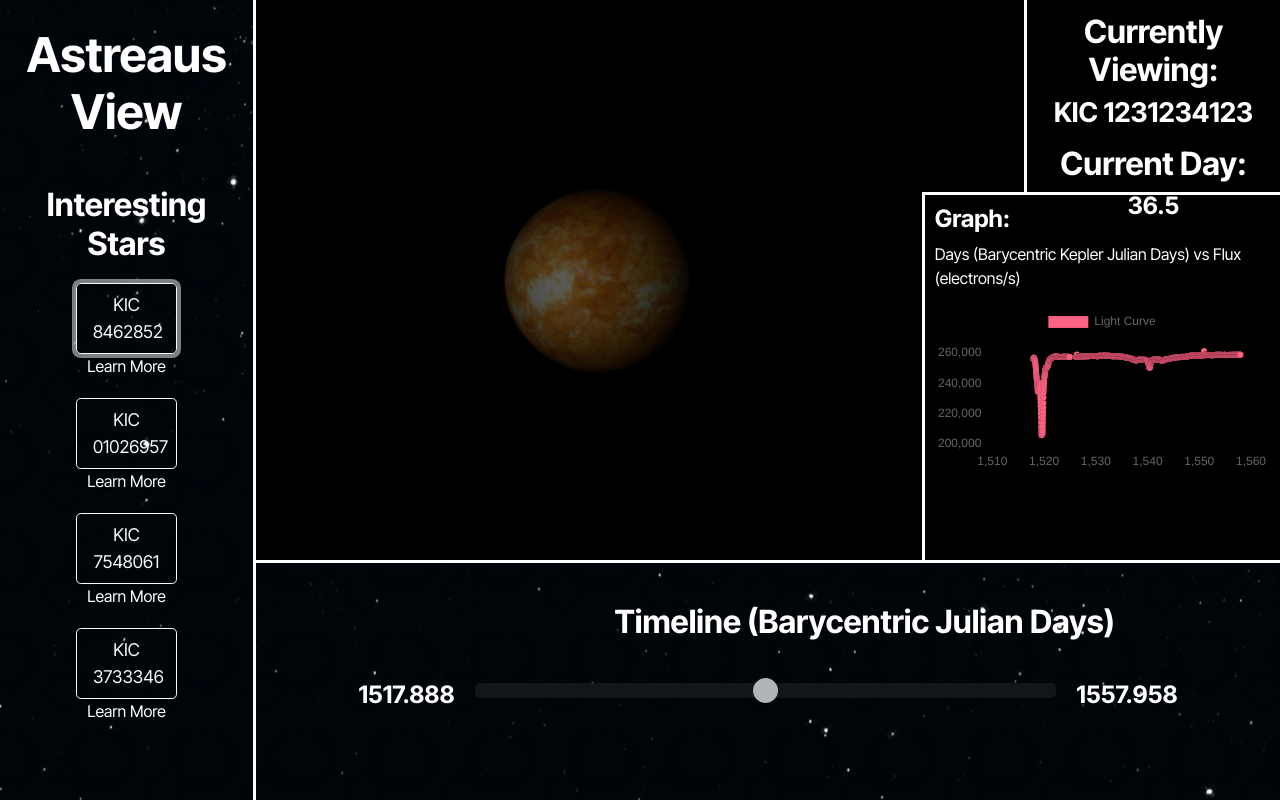
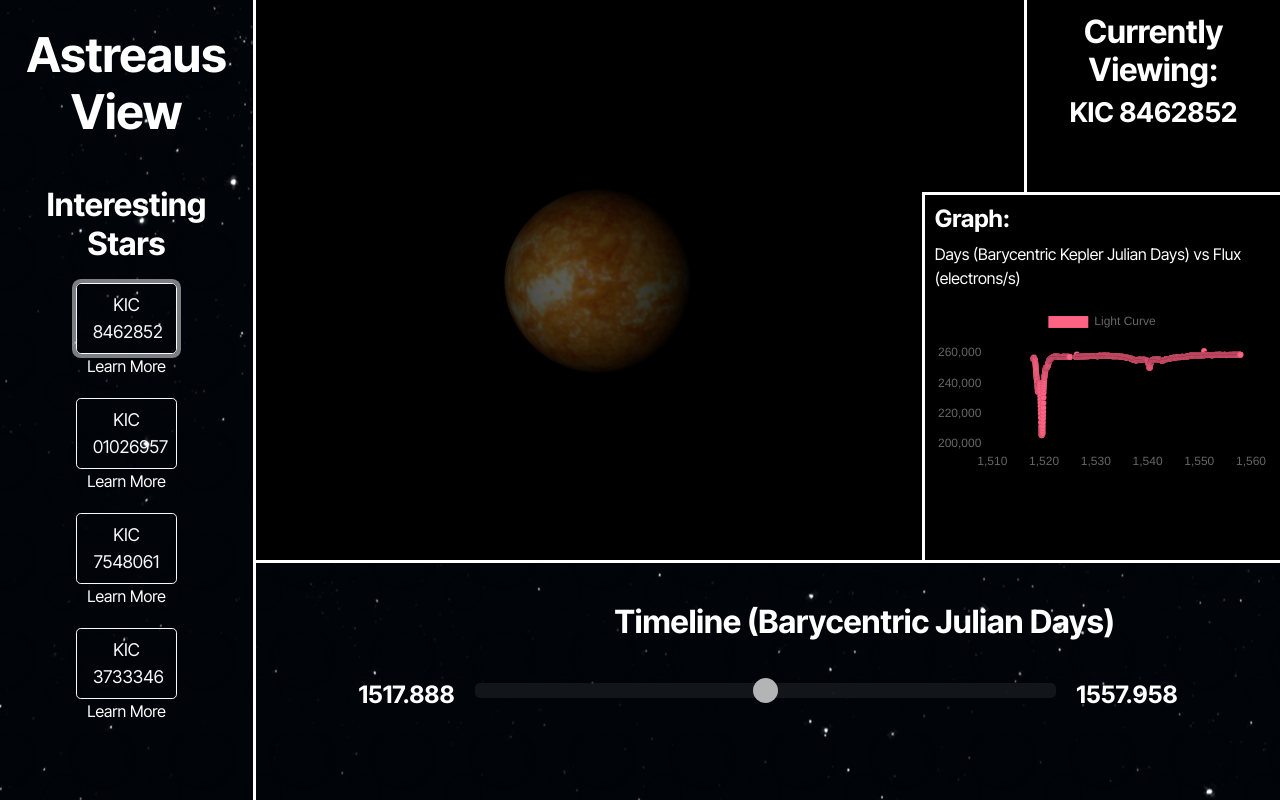
Before and after one commit to kYpranite/astraeus-view, a plain HTML site: page templates/index.html in a window 1280 px wide. Both pictures are taken after a click on the button "KIC 8462852". Drawn offline with nearby package versions, Linux system fonts and the light colour scheme.

Commit message:
final update

```diff
--- a/js/index.js
+++ b/js/index.js
@@ -9,6 +9,7 @@ var kic754 = $("#kic754");
 var kic014 = $("#kic014");
 var kic373 = $("#kic373");
 
+var currStarLabel = document.querySelector('.current-star');
 var time = $("#current-time");
 console.log(time)
 
@@ -36,7 +37,6 @@ var curArray = []
 // Update the current slider value (each time you drag the slider handle)
 slider.oninput = function() {
     rads = this.value * .01 * 2 * Math.PI
-    time[0].textContent = this.value;
     if(cepheid)
     {
         console.log(curArray[this.value] + 2)
@@ -146,6 +146,7 @@ function getJson(name, binary)
     fetch(jsonName).then((response) => response.json())
     .then((json) =>
         {
+            currStarLabel.textContent = json.kic;
             if(myChart != null)
             {
                 myChart.destroy();
--- a/templates/index.html
+++ b/templates/index.html
@@ -48,11 +48,7 @@
                 <div class="viewing-info">
                     <div class="current-view">
                         <h3 class="current-star-label">Currently Viewing:</h3>
-                        <h4 class="current-star">KIC 1231234123</h4>
-                    </div>
-                    <div class="current-view">
-                        <h3 class="current-time-label">Current Day:</h3>
-                        <h4 id="current-time">36.5</h4>
+                        <h4 class="current-star"></h4>
                     </div>
                 </div>
             </div>
```
